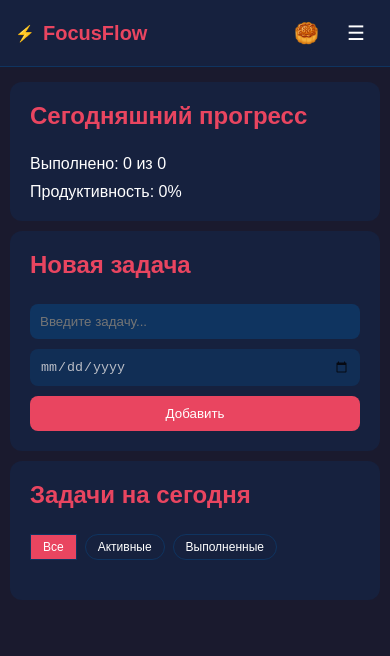
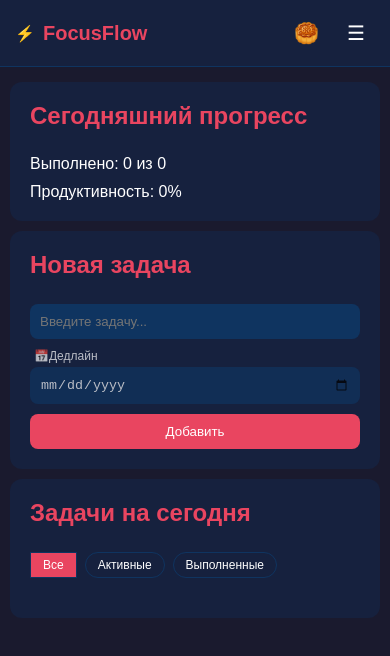
Before and after one commit to Pandapop16/focusflow-react, a React (Vite) app: page / in a window 390 px wide. Shown: the top 656 px of the page. Built offline with nearby package versions, Linux system fonts and the light colour scheme.

Commit message:
fifx: mobile style and empty task list

```diff
--- a/src/TaskForm.jsx
+++ b/src/TaskForm.jsx
@@ -7,11 +7,14 @@ function TaskForm ({inputValue, onInputChange, onAddTask, dateValue, onDateChang
       onChange={(e) => onInputChange(e.target.value)}
       placeholder="Введите задачу..."
       />
+      <div className="date-wrapper">
+        <label className="date-label">📅Дедлайн</label>
       <input
       type="date"
       value={dateValue}
       onChange={(e) => onDateChange(e.target.value)}
       />
+      </div>
       <button onClick={onAddTask}>Добавить</button>
     </section>
   )
--- a/src/index.css
+++ b/src/index.css
@@ -292,3 +292,15 @@ body.light-theme {
     box-sizing: border-box;
   }
 }
+
+.date-wrapper {
+  display: flex;
+  flex-direction: column;
+  gap: 4px;
+}
+
+.date-label {
+  font-size: 12px;
+  opacity: 0.7;
+  padding-left: 4px;
+}
```
